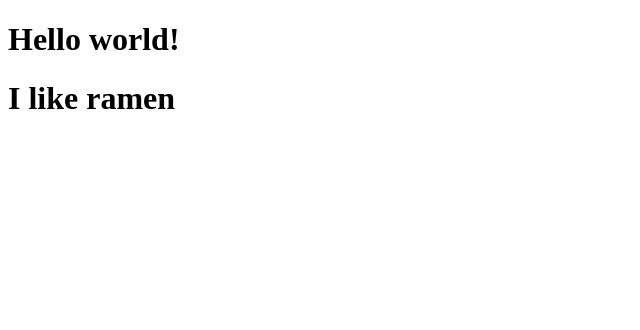
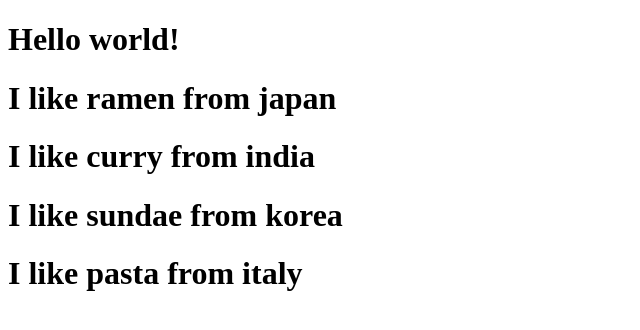
Before and after one commit to CaesiumY/React-Movie-App, a React (Create React App) app: page / in a window 1280 px wide. Shown: the top 330 px of the page, without its empty margins (0-640 px from the left). Built offline with nearby package versions, Linux system fonts and the light colour scheme.

Commit message:
#2.2 Add dummy_props & Dynamical component

```diff
--- a/src/App.js
+++ b/src/App.js
@@ -1,14 +1,39 @@
 import React from "react";
 
 function Potato(props) {
-  return <h1>I like {props.fav}</h1>;
+  return (
+    <h1>
+      I like {props.name} from {props.country}{" "}
+    </h1>
+  );
 }
+
+const dummy_props = [
+  {
+    name: "ramen",
+    country: "japan"
+  },
+  {
+    name: "curry",
+    country: "india"
+  },
+  {
+    name: "sundae",
+    country: "korea"
+  },
+  {
+    name: "pasta",
+    country: "italy"
+  }
+];
 
 function App() {
   return (
     <div className="App">
       <h1>Hello world!</h1>
-      <Potato fav="ramen" />
+      {dummy_props.map(item => (
+        <Potato name={item.name} country={item.country} />
+      ))}
     </div>
   );
 }
```
